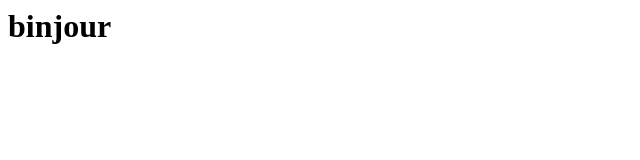
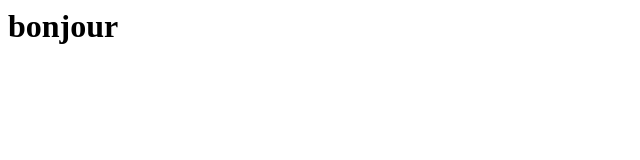
Before and after one commit to Loanely/LoanelyProject, a plain HTML site: page index.html in a window 1280 px wide. Shown: the whole page, without its empty margins (0-640 px from the left). Drawn offline with Linux system fonts and the light colour scheme.

Commit message:
Corriger faute

```diff
--- a/index.html
+++ b/index.html
@@ -1 +1 @@
-<h1>binjour<h1>
+<h1>bonjour<h1>
```
